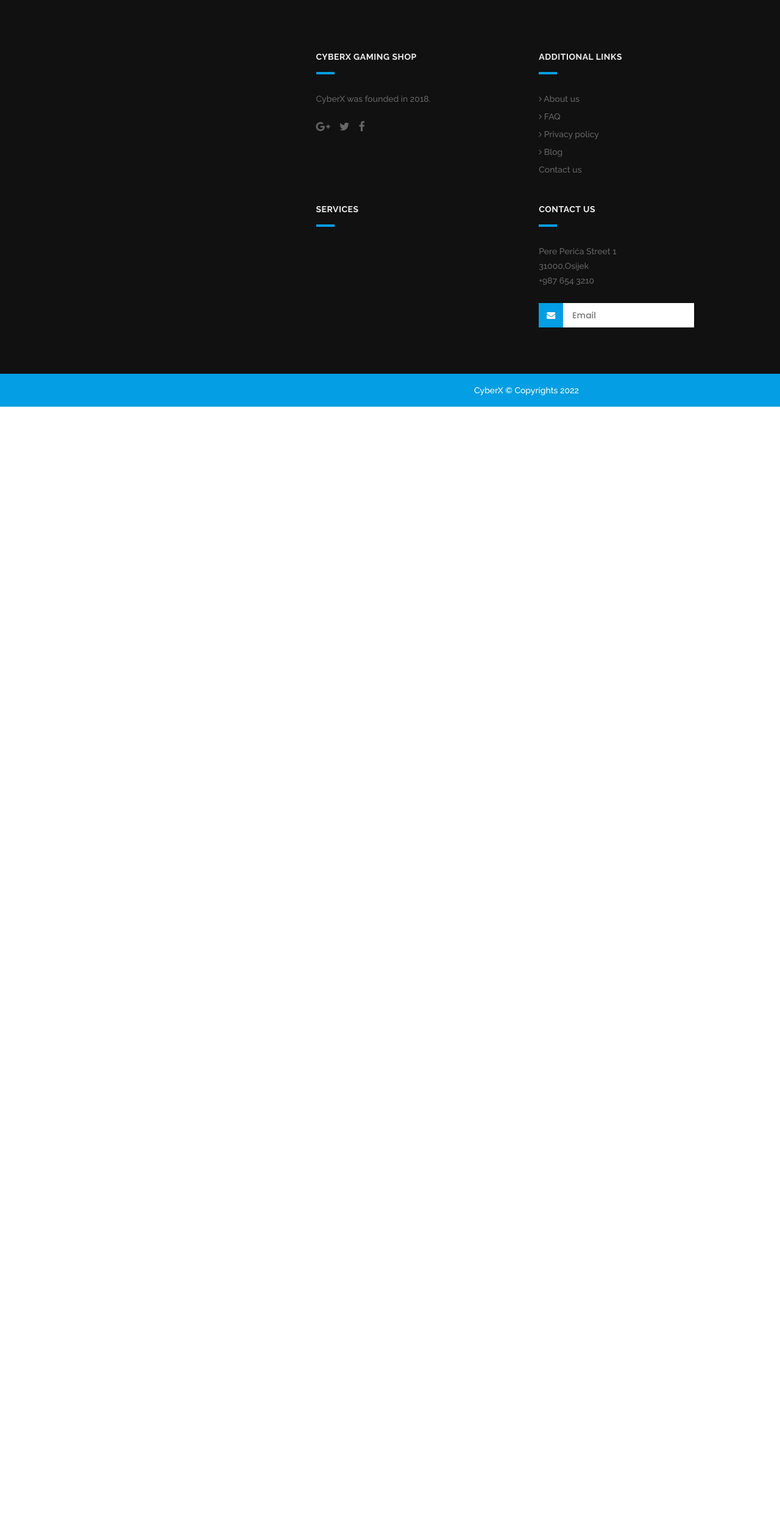
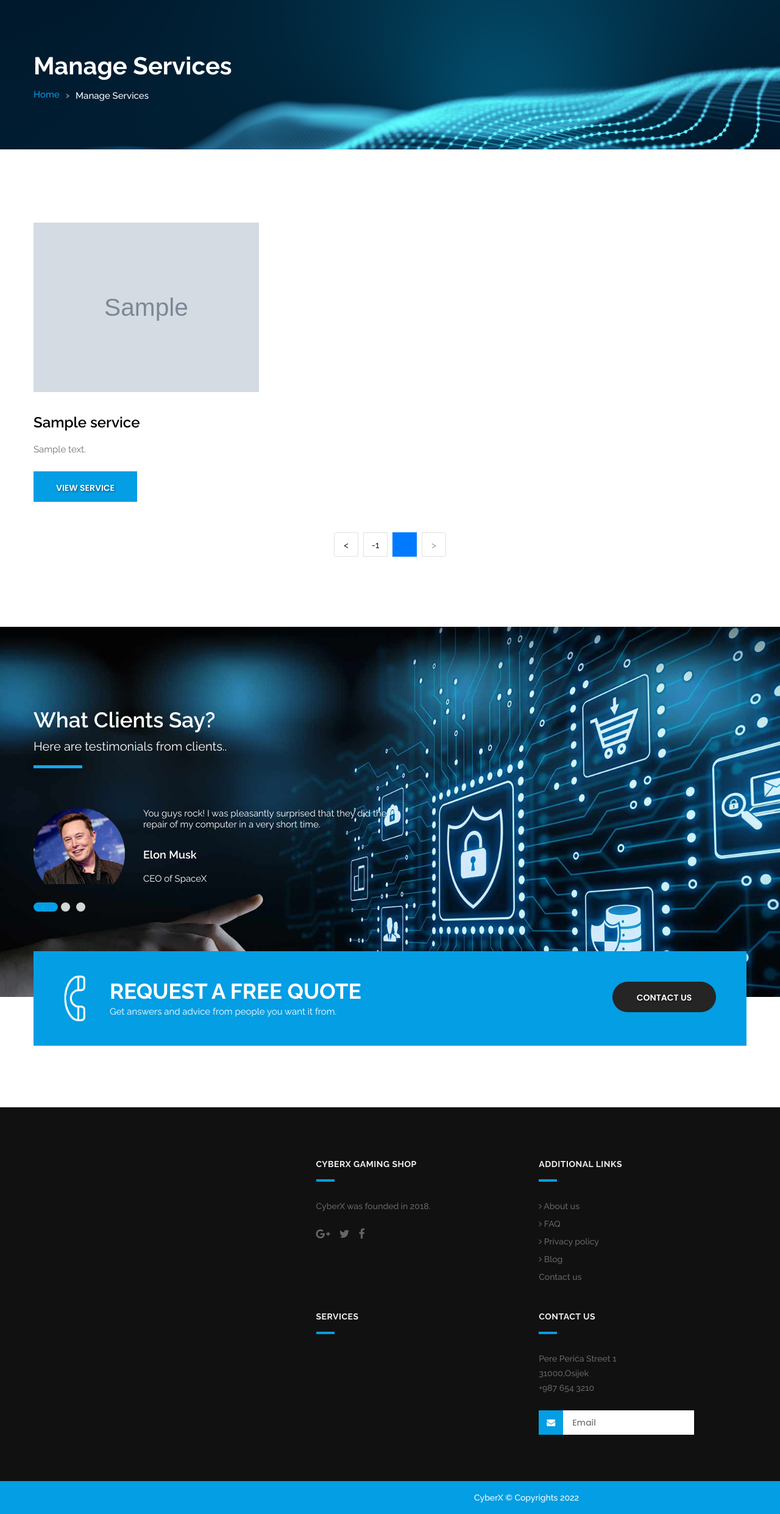
Before and after one commit to FrankoVekic/MyApp---Gaming-Store, a PHP site: template app/view/manage/services.phtml in a window 1280 px wide. Shown: the whole page at 61% size. Run offline with PHP 8.4, Linux system fonts and the light colour scheme; the template is opened without the code that fills it: most values are stand-ins (such as "Sample title", 1, 10 or a date in 2020); grey boxes marked "Sample" are stand-in pictures; data that the repository does not hold is empty.

Commit message:
Adding manage services page, paging, and functions

```diff
--- a/app/model/Service.php
+++ b/app/model/Service.php
@@ -20,7 +20,7 @@ class Service
         $npp = App::config('npp');
         $from = $page * $npp - $npp;
         $conn = DB::connect();
-        $query = $conn->prepare('SELECT * FROM service where name like :search limit :from,:npp;');
+        $query = $conn->prepare('SELECT * FROM service where title like :search limit :from,:npp;');
         $search = '%' . $search . '%';
 
         $query->bindValue('from',$from, PDO::PARAM_INT);
@@ -63,7 +63,7 @@ class Service
         {
             $conn = DB::connect();
             $query = $conn->prepare(
-                'SELECT count(a.id) from service a where name like :search;'
+                'SELECT count(a.id) from service a where title like :search;'
             );
             $search = '%' . $search . '%';
             $query->bindParam('search',$search);
--- /dev/null
+++ b/app/view/manage/pagingSer.phtml
@@ -0,0 +1,46 @@
+<div class="center">
+<nav aria-label="...">
+  <ul class="pagination justify-content-center">
+    <?php if($page!=1 && $pageCount<=3): ?>
+      <li class="page-item">
+      <a class="page-link" href="<?=App::config('url')?>manage/<?=ManageController::checkSearchService()?>?page=<?php echo $page-1?><?php if(!empty($search)){echo '&search=' . $search;}?>" tabindex="-1"><</a>
+    </li>
+    <li class="page-item"><a class="page-link" href="<?=App::config('url')?>manage/<?=ManageController::checkSearchService()?>?page=<?php echo $page-1?><?php if(!empty($search)){echo '&search=' . $search;}?>"><?=$page-1?></a></li>
+    <?php elseif($pageCount>3 && $page > 2): ?>
+      <li class="page-item">
+      <a class="page-link" href="<?=App::config('url')?>manage/<?=ManageController::checkSearchService()?>?page=1" tabindex="-1"><<</a>
+    </li>
+    <li class="page-item">
+      <a class="page-link" href="<?=App::config('url')?>manage/<?=ManageController::checkSearchService()?>?page=<?php echo $page-1?><?php if(!empty($search)){echo '&search=' . $search;}?>" tabindex="-1"><</a>
+    </li>
+    <li class="page-item"><a class="page-link" href="<?=App::config('url')?>manage/<?=ManageController::checkSearchService()?>?page=<?php echo $page-1?><?php if(!empty($search)){echo '&search=' . $search;}?>"><?=$page-1?></a></li>
+    <?php elseif($page!=1): ?>
+      <li class="page-item">
+      <a class="page-link" href="<?=App::config('url')?>manage/<?=ManageController::checkSearchService()?>?page=<?php echo $page-1?><?php if(!empty($search)){echo '&search=' . $search;}?>" tabindex="-1"><</a>
+    </li>
+    <li class="page-item"><a class="page-link" href="<?=App::config('url')?>manage/<?=ManageController::checkSearchService()?>?page=<?php echo $page-1?><?php if(!empty($search)){echo '&search=' . $search;}?>"><?=$page-1?></a></li>
+    <?php else : ?>
+      <li class="page-item"><a class="page-link"><</a></li>
+    <?php endif; ?>
+    <li class="page-item active">
+      <a class="page-link" href="<?=App::config('url')?>manage/<?=ManageController::checkSearchService()?>?page=<?=$page?><?php if(!empty($search)){echo '&search=' . $search;}?>"><?=$page?> <span class="sr-only"></span></a>
+    </li>
+    <?php if($page != $pageCount && $pageCount>3): ?>
+    <li class="page-item"><a class="page-link" href="<?=App::config('url')?>manage/<?=ManageController::checkSearchService()?>?page=<?php echo $page+1?>"><?=$page+1?><?php if(!empty($search)){echo '&search=' . $search;}?></a></li>
+    <li class="page-item">
+      <a class="page-link" href="<?=App::config('url')?>manage/<?=ManageController::checkSearchService()?>?page=<?php echo $page+1?><?php if(!empty($search)){echo '&search=' . $search;}?>">></a>
+    </li>
+    <li class="page-item">
+      <a class="page-link" href="<?=App::config('url')?>manage/<?=ManageController::checkSearchService()?>?page=<?php echo $pageCount?><?php if(!empty($search)){echo '&search=' . $search;}?>">>></a>
+    </li>
+    <?php elseif($page != $pageCount && $pageCount<=3):?>
+      <li class="page-item"><a class="page-link" href="<?=App::config('url')?>manage/<?=ManageController::checkSearchService()?>?page=<?php echo $page+1?><?php if(!empty($search)){echo '&search=' . $search;}?>"><?=$page+1?></a></li>
+    <li class="page-item">
+      <a class="page-link" href="<?=App::config('url')?>manage/<?=ManageController::checkSearchService()?>?page=<?php echo $page+1?><?php if(!empty($search)){echo '&search=' . $search;}?>">></a>
+    </li>
+    <?php else : ?>
+      <li class="page-item"><a class="page-link">></a></li>
+    <?php endif; ?>
+  </ul>
+ </nav>
+</div>
--- a/app/view/manage/services.phtml
+++ b/app/view/manage/services.phtml
@@ -0,0 +1,128 @@
+<div id="inner_banner" class="section inner_banner_section">
+  <div class="container">
+    <div class="row">
+      <div class="col-md-12">
+        <div class="full">
+          <div class="title-holder">
+            <div class="title-holder-cell text-left">
+              <h1 class="page-title">Manage Services</h1>
+              <ol class="breadcrumb">
+                <li><a href="<?=App::config('url')?>index/home">Home</a></li>
+                <li class="active">Manage Services</li>
+              </ol>
+            </div>
+          </div>
+        </div>
+      </div>
+    </div>
+  </div>
+</div>
+<div class="section padding_layout_1 service_list">
+  <div class="container">
+    <div class="row">
+      <?php if($service != null): ?>
+      <?php foreach($service as $ser): ?>
+      <div class="col-md-4 service_blog margin_bottom_50">
+        <div class="full">
+          <div class="service_img"> <img class="img-responsive" src="<?=App::config('url')?>public/images/services/<?=$ser->image?>" alt="#" /> </div>
+          <div class="service_cont">
+            <h3 class="service_head"><?=$ser->title?></h3>
+            <p><?=$ser->smalldesc?></p>
+            <div class="bt_cont"> <a class="btn sqaure_bt" href="<?=App::config('url')?>services/service_detail?id=<?=$ser->id?>">View Service</a> </div>
+          </div>
+        </div>
+      </div>
+     <?php endforeach;?>
+     <?php include 'pagingSer.phtml'; ?>
+     <?php else :?>
+              <div style="margin-left:20px;" class="bt_cont"> <a class="btn sqaure_bt" href="<?=App::config('url')?>services/service_list">Back</a> </div>
+      <?php endif;?>
+    </div>
+  </div>
+</div>
+<div class="section padding_layout_1 testmonial_section white_fonts">
+  <div class="container">
+    <div class="row">
+      <div class="col-md-12">
+        <div class="full">
+          <div class="main_heading text_align_left">
+            <h2 style="text-transform: none;">What Clients Say?</h2>
+            <p class="large">Here are testimonials from clients..</p>
+          </div>
+        </div>
+      </div>
+    </div>
+    <div class="row">
+      <div class="col-sm-7">
+        <div class="full">
+          <div id="testimonial_slider" class="carousel slide" data-ride="carousel">
+            <ul class="carousel-indicators">
+              <li data-target="#testimonial_slider" data-slide-to="0" class="active"></li>
+              <li data-target="#testimonial_slider" data-slide-to="1"></li>
+              <li data-target="#testimonial_slider" data-slide-to="2"></li>
+            </ul>
+            <div class="carousel-inner">
+              <div class="carousel-item active">
+                <div class="testimonial-container">
+                  <div class="testimonial-content"> You guys rock! I was pleasantly surprised that they did the repair of my computer in a very short time. </div>
+                  <div class="testimonial-photo"> <img src="<?=App::config('url')?>public/images/services/client1.jpg" class="img-responsive" alt="#" width="150" height="150"> </div>
+                  <div class="testimonial-meta">
+                    <h4>Elon Musk</h4>
+                    <span class="testimonial-position">CEO of SpaceX</span> </div>
+                </div>
+              </div>
+              <div class="carousel-item">
+                <div class="testimonial-container">
+                  <div class="testimonial-content">Thank you for making it painless, pleasant and most of all hassle free! I wish I would have thought of it first.
+                    I am really satisfied with my first laptop service. </div>
+                  <div class="testimonial-photo"> <img src="<?=App::config('url')?>public/images/services/client2.jpg" class="img-responsive" alt="#" width="150" height="150"> </div>
+                  <div class="testimonial-meta">
+                    <h4>Jeff Bezos</h4>
+                    <span class="testimonial-position">American entrepreneur</span> </div>
+                </div>
+              </div>
+              <div class="carousel-item">
+                <div class="testimonial-container">
+                  <div class="testimonial-content"> You guys are great! Fast delivery of services. I ordered 50 games that arrived to me within 2 days, very fast delivery. Thank you guys a lot. </div>
+                  <div class="testimonial-photo"> <img src="<?=App::config('url')?>public/images/services/client3.jpg" class="img-responsive" alt="#" width="150" height="150"> </div>
+                  <div class="testimonial-meta">
+                    <h4>Mate Rimac</h4>
+                    <span class="testimonial-position">Croatian innovator</span> </div>
+                </div>
+              </div>
+            </div>
+          </div>
+        </div>
+      </div>
+      <div class="col-sm-5">
+        <div class="full"> </div>
+      </div>
+    </div>
+  </div>
+</div>
+<div class="section">
+  <div class="container">
+    <div class="row">
+      <div class="col-md-12">
+        <div class="full">
+          <div class="contact_us_section">
+            <div class="call_icon"> <img src="<?=App::config('url')?>public/images/services/phone_icon.png" alt="#" /> </div>
+            <div class="inner_cont">
+              <h2>REQUEST A FREE QUOTE</h2>
+              <p>Get answers and advice from people you want it from.</p>
+            </div>
+            <div class="button_Section_cont"> <a class="btn dark_gray_bt" href="<?=App::config('url')?>index/contact">Contact us</a> </div>
+          </div>
+        </div>
+      </div>
+    </div>
+  </div>
+</div>
+<div class="section padding_layout_1" style="padding: 50px 0;">
+  <div class="container">
+    <div class="row">
+      <div class="col-md-12">
+      </div>
+    </div>
+  </div>
+</div>
```
Also changed, not shown: app/controller/ManageController.php (+53 -1 lines), app/view/services/service_list.phtml (+52 -91 lines).
